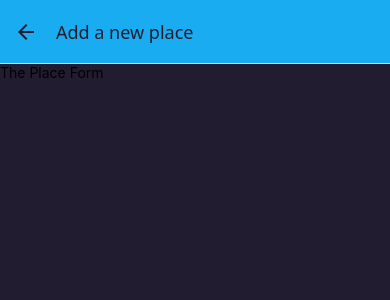
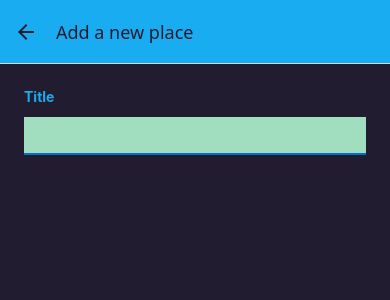
Before and after one commit to Ihsanullah-Yasar/Favorite-Places-App, a React Native app: screen /AddPlace in a window 390 px wide. Shown: the top 300 px of the page. Built offline with nearby package versions, Linux system fonts and the light colour scheme.

Commit message:
feat: added the real form for adding place

```diff
--- a/components/Places/PlaceForm.tsx
+++ b/components/Places/PlaceForm.tsx
@@ -1,20 +1,72 @@
-import React, { JSX } from "react";
-import { Text, View } from "react-native";
+import React, { JSX, useState } from "react";
+import {
+  KeyboardAvoidingView,
+  Platform,
+  ScrollView,
+  StyleSheet,
+  Text,
+  TextInput,
+  TextInputProps,
+  View,
+} from "react-native";
+import { Color } from "../../constants/color";
+import { Place } from "../../models/Place";
 
-const PlaceForm: React.FC = (): JSX.Element => {
+interface PlaceFormProps {
+  initialData?: Partial<Place>;
+}
+
+const PlaceForm: React.FC<PlaceFormProps> = ({ initialData }): JSX.Element => {
+  const [enteredTitle, setEnteredTitle] = useState<string>(
+    initialData?.title || "",
+  );
+
+  const handleTitleChange: TextInputProps["onChangeText"] = (enteredTitle) => {
+    setEnteredTitle(enteredTitle);
+  };
+
   return (
-    <View>
-      <Text>The Place Form</Text>
-    </View>
+    <KeyboardAvoidingView
+      style={styles.keyboardAvoidingView}
+      behavior={Platform.OS === "ios" ? "padding" : "height"}
+      keyboardVerticalOffset={100}
+    >
+      <ScrollView style={styles.form}>
+        <View>
+          <Text style={styles.label}>Title</Text>
+          <TextInput
+            style={styles.input}
+            onChangeText={handleTitleChange}
+            value={enteredTitle}
+          />
+        </View>
+      </ScrollView>
+    </KeyboardAvoidingView>
   );
 };
 
-// function PlaceForm() {
-//   return (
-//     <View>
-//       <Text>The Place Form</Text>
-//     </View>
-//   );
-// }
+export default PlaceForm;
 
-export default PlaceForm;
+const styles = StyleSheet.create({
+  keyboardAvoidingView: {
+    flex: 1,
+  },
+  form: {
+    flex: 1,
+    padding: 24,
+  },
+  label: {
+    fontWeight: "bold",
+    marginBottom: 4,
+    color: Color.primary500,
+  },
+  input: {
+    marginVertical: 8,
+    paddingHorizontal: 4,
+    paddingVertical: 8,
+    fontSize: 16,
+    borderBottomColor: Color.primary700,
+    borderBottomWidth: 2,
+    backgroundColor: Color.primary100,
+  },
+});
```
